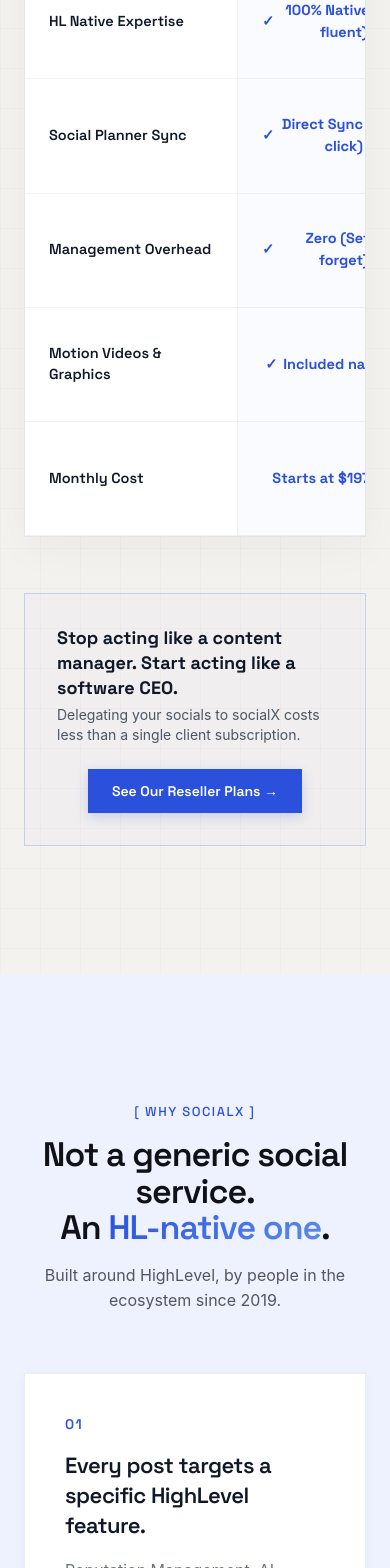
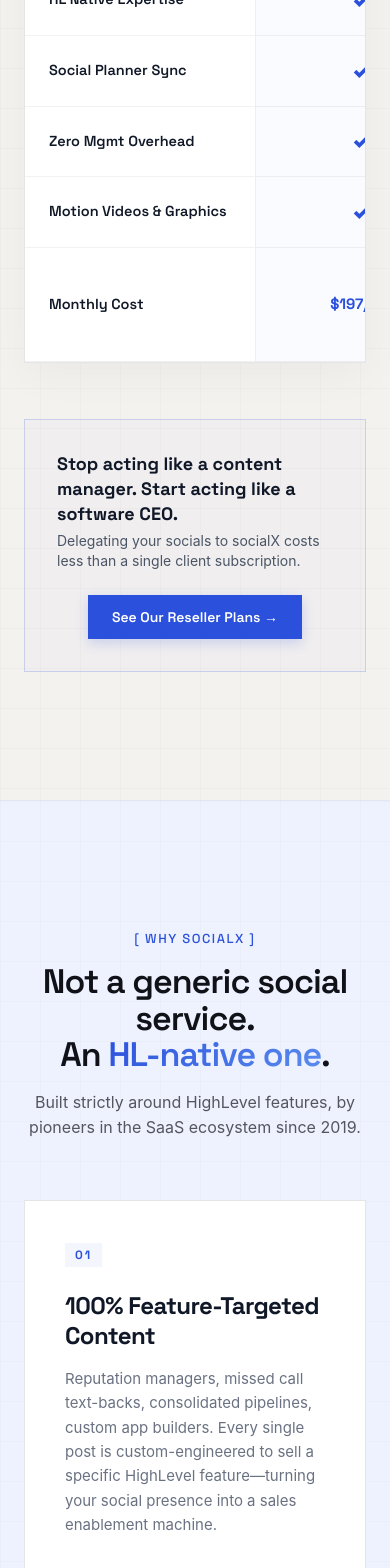
Before and after one commit to einfoengine/socialx, a Next.js app: page / in a window 390 px wide. Shown: the part 9400-10968 px from the top of the page. Built offline with nearby package versions, Linux system fonts and the light colour scheme; a web font is replaced by a local one.

Commit message:
Style improved

```diff
--- a/components/Comparison.tsx
+++ b/components/Comparison.tsx
@@ -5,45 +5,78 @@ import React from "react";
 const comparisonData = [
   {
     metric: "HL Native Expertise",
-    socialX: "100% Native (HL-fluent)",
-    agency: "No (Requires training)",
-    va: "Rare (Heavy training)",
-    fiverr: "No (Zero HL context)",
-    diy: "Depends on you"
+    socialX: true,
+    agency: false,
+    va: false,
+    fiverr: false,
+    diy: false
   },
   {
     metric: "Social Planner Sync",
-    socialX: "Direct Sync (One-click)",
-    agency: "No (Use external portals)",
-    va: "Requires manual login",
-    fiverr: "Deliver raw files only",
-    diy: "Manual scheduling"
+    socialX: true,
+    agency: false,
+    va: false,
+    fiverr: false,
+    diy: false
   },
   {
-    metric: "Management Overhead",
-    socialX: "Zero (Set & forget)",
-    agency: "Medium (Review calls)",
-    va: "High (Daily supervision)",
-    fiverr: "High (Back & forth files)",
-    diy: "Extreme (4-6 hrs/week)"
+    metric: "Zero Mgmt Overhead",
+    socialX: true,
+    agency: false,
+    va: false,
+    fiverr: false,
+    diy: false
   },
   {
     metric: "Motion Videos & Graphics",
-    socialX: "Included natively",
-    agency: "Extra charge ($$$)",
-    va: "Rare (Requires editor)",
-    fiverr: "Extra charge per asset",
-    diy: "Static Canva templates"
+    socialX: true,
+    agency: false,
+    va: false,
+    fiverr: false,
+    diy: false
   },
   {
     metric: "Monthly Cost",
-    socialX: "Starts at $197/mo",
-    agency: "$1,500 – $3,000/mo",
-    va: "$600 – $1,200/mo",
-    fiverr: "Variable ($200 - $500/mo)",
-    diy: "Free (Costs your time)"
+    isPrice: true,
+    socialX: "$197/mo",
+    agency: "$1,500+/mo",
+    va: "$600+/mo",
+    fiverr: "$200+/mo",
+    diy: "Free (Costs Time)"
   }
 ];
+
+function CellValue({
+  value,
+  isPrice,
+  isHighlighted
+}: {
+  value: any;
+  isPrice?: boolean;
+  isHighlighted?: boolean;
+}) {
+  if (isPrice) {
+    return (
+      <span className={isHighlighted ? "text-[#2B50DC] font-bold text-[15px] font-grotesk" : "text-gray-700 font-chillax text-[14.5px]"}>
+        {value}
+      </span>
+    );
+  }
+
+  if (value === true) {
+    return (
+      <div className="flex items-center justify-center">
+        <span className="text-[#2B50DC] font-black text-xl leading-none" title="Yes / Included">✓</span>
+      </div>
+    );
+  }
+
+  return (
+    <div className="flex items-center justify-center">
+      <span className="text-gray-300 font-bold text-base leading-none" title="No / Missing">✗</span>
+    </div>
+  );
+}
 
 export default function Comparison() {
   return (
@@ -78,16 +111,16 @@ export default function Comparison() {
                 <th className="p-6 font-grotesk text-xs uppercase tracking-wider font-bold text-white bg-[#2B50DC] text-center w-[220px]">
                   ✨ socialX (Done-for-you)
                 </th>
-                <th className="p-6 font-grotesk text-xs uppercase tracking-wider font-semibold text-gray-500 bg-gray-50/50">
+                <th className="p-6 font-grotesk text-xs uppercase tracking-wider font-semibold text-gray-500 bg-gray-50/50 text-center">
                   Generic SMM Agency
                 </th>
-                <th className="p-6 font-grotesk text-xs uppercase tracking-wider font-semibold text-gray-500 bg-gray-50/50">
+                <th className="p-6 font-grotesk text-xs uppercase tracking-wider font-semibold text-gray-500 bg-gray-50/50 text-center">
                   In-House VA (Upwork)
                 </th>
-                <th className="p-6 font-grotesk text-xs uppercase tracking-wider font-semibold text-gray-500 bg-gray-50/50">
+                <th className="p-6 font-grotesk text-xs uppercase tracking-wider font-semibold text-gray-500 bg-gray-50/50 text-center">
                   Fiverr Freelancers
                 </th>
-                <th className="p-6 font-grotesk text-xs uppercase tracking-wider font-semibold text-gray-500 bg-gray-50/50">
+                <th className="p-6 font-grotesk text-xs uppercase tracking-wider font-semibold text-gray-500 bg-gray-50/50 text-center">
                   DIY (Canva + AI)
                 </th>
               </tr>
@@ -101,31 +134,28 @@ export default function Comparison() {
                   </td>
 
                   {/* socialX Column (Highlighted Column) */}
-                  <td className="p-6 text-center font-grotesk font-bold text-[#2B50DC] bg-blue-50/40 border-x border-[#2B50DC]/20">
-                    <span className="flex items-center justify-center gap-1.5 text-blue-neon">
-                      {index !== 4 && <span>✓</span>}
-                      {row.socialX}
-                    </span>
+                  <td className="p-6 text-center bg-blue-50/40 border-x border-[#2B50DC]/20">
+                    <CellValue value={row.socialX} isPrice={row.isPrice} isHighlighted={true} />
                   </td>
 
                   {/* Generic Agency */}
-                  <td className="p-6 text-gray-600 font-chillax">
-                    {row.agency}
+                  <td className="p-6 text-center">
+                    <CellValue value={row.agency} isPrice={row.isPrice} />
                   </td>
 
                   {/* In-House VA */}
-                  <td className="p-6 text-gray-600 font-chillax">
-                    {row.va}
+                  <td className="p-6 text-center">
+                    <CellValue value={row.va} isPrice={row.isPrice} />
                   </td>
 
                   {/* Fiverr */}
-                  <td className="p-6 text-gray-600 font-chillax">
-                    {row.fiverr}
+                  <td className="p-6 text-center">
+                    <CellValue value={row.fiverr} isPrice={row.isPrice} />
                   </td>
 
                   {/* DIY */}
-                  <td className="p-6 text-gray-600 font-chillax">
-                    {row.diy}
+                  <td className="p-6 text-center">
+                    <CellValue value={row.diy} isPrice={row.isPrice} />
                   </td>
                 </tr>
               ))}
--- a/components/Guarantees.tsx
+++ b/components/Guarantees.tsx
@@ -1,69 +1,89 @@
+"use client";
+
+import React from "react";
+
 const stats = [
-  { num: "$0",   label: "Setup fee",             sub: "No onboarding charges." },
-  { num: "0",    label: "Long-term contracts",   sub: "Cancel or pause anytime." },
-  { num: "100%", label: "White-label ready",     sub: "Your brand. Your voice." },
+  {
+    num: "$0",
+    label: "Setup Fees",
+    sub: "No hidden onboarding charges. Pay only your plan price."
+  },
+  {
+    num: "0",
+    label: "Long-term Contracts",
+    sub: "Zero lock-ins. Cancel, pause, or scale your plan anytime."
+  },
+  {
+    num: "100%",
+    label: "White-Label Ready",
+    sub: "Delivered strictly in your brand voice and visual style."
+  },
 ];
 
 export default function Guarantees() {
   return (
-    <section id="gw-guarantees" className="py-32 md:py-40 relative overflow-hidden" style={{ background: "#000877" }}>
-      {/* Video background */}
+    <section id="gw-guarantees" className="py-32 md:py-40 bg-[#0a0a0f] relative overflow-hidden border-t border-b border-white/5">
+      {/* Subtle Black and White Background Video */}
       <video
         autoPlay
         muted
         loop
         playsInline
-        className="absolute inset-0 w-full h-full object-cover opacity-20"
+        className="absolute inset-0 w-full h-full object-cover opacity-[0.07] pointer-events-none z-0 filter grayscale"
       >
         <source src="/section-bg.mp4" type="video/mp4" />
       </video>
-      {/* Dark overlay to keep text readable */}
+
+      {/* Subtle Grid Background Pattern */}
       <div
-        className="absolute inset-0"
+        className="absolute inset-0 pointer-events-none z-0"
         style={{
-          background:
-            "linear-gradient(135deg, rgba(0,8,119,0.75) 0%, rgba(0,163,255,0.15) 100%)",
+          backgroundImage: 'linear-gradient(rgba(255,255,255,0.01) 1px, transparent 1px), linear-gradient(90deg, rgba(255,255,255,0.01) 1px, transparent 1px)',
+          backgroundSize: '40px 40px',
         }}
       />
-      {/* Glowing top edge */}
+
+      {/* Subtle bottom-centered spotlight */}
       <div
-        className="absolute top-0 left-0 right-0 h-px"
+        className="absolute bottom-0 left-1/2 -translate-x-1/2 w-[500px] h-[300px] pointer-events-none rounded-full filter blur-[120px] opacity-[0.04]"
         style={{
-          background:
-            "linear-gradient(90deg, transparent 0%, rgba(0,163,255,0.6) 50%, transparent 100%)",
-        }}
-      />
-      {/* Glowing bottom edge */}
-      <div
-        className="absolute bottom-0 left-0 right-0 h-px"
-        style={{
-          background:
-            "linear-gradient(90deg, transparent 0%, rgba(0,163,255,0.3) 50%, transparent 100%)",
+          background: "radial-gradient(circle, #2B50DC 0%, transparent 70%)"
         }}
       />
 
       <div className="max-w-7xl mx-auto px-6 lg:px-8 relative z-10">
-        <div className="grid sm:grid-cols-3 gap-6 max-w-3xl mx-auto text-center">
-          {stats.map((s) => (
+        {/* Consistent Section Header */}
+        <div className="text-center mb-16 md:mb-20">
+          <div className="section-eyebrow text-blue-sky/80">[ No-Risk Commitment ]</div>
+          <h2 className="section-title" style={{ color: "white" }}>
+            Grow with confidence.<br />
+            We remove <span className="gradient-text bg-clip-text text-transparent bg-linear-to-r from-blue-neon to-blue-sky">all the friction</span>.
+          </h2>
+          <p className="section-sub max-w-2xl mx-auto" style={{ color: "rgba(255,255,255,0.6)" }}>
+            No setup fees, no long-term contract lock-ins, and 100% white-label ready content. Simple, transparent partnerships built for software resellers.
+          </p>
+        </div>
+
+        {/* Stats Grid */}
+        <div className="grid sm:grid-cols-3 gap-0 border border-white/5 bg-black/40 backdrop-blur-md">
+          {stats.map((s, index) => (
             <div
               key={s.label}
-              className="rounded-2xl px-8 py-10 flex flex-col items-center"
-              style={{
-                background: "rgba(255,255,255,0.06)",
-                border: "1px solid rgba(255,255,255,0.12)",
-                backdropFilter: "blur(12px)",
-              }}
+              className={`p-8 md:p-12 flex flex-col items-center text-center transition-all duration-300 hover:bg-white/[0.02] ${
+                index !== 2 ? "border-b sm:border-b-0 sm:border-r border-white/5" : ""
+              }`}
             >
               <div
-                className="font-grotesk font-bold text-white mb-3 leading-none"
-                style={{ fontSize: "64px", letterSpacing: "-2px" }}
+                className="font-grotesk font-bold text-white mb-4 leading-none tracking-[-2px] text-5xl md:text-6xl"
               >
                 {s.num}
               </div>
-              <div className="font-grotesk text-[16px] font-semibold text-white/90 mb-1">
+              <div className="font-grotesk text-base font-semibold text-white mb-2 uppercase tracking-[0.5px]">
                 {s.label}
               </div>
-              <div className="font-grotesk text-sm text-white/55">{s.sub}</div>
+              <p className="font-chillax text-xs text-gray-500 leading-relaxed max-w-[240px]">
+                {s.sub}
+              </p>
             </div>
           ))}
         </div>
--- a/components/WhySocialX.tsx
+++ b/components/WhySocialX.tsx
@@ -1,58 +1,116 @@
+"use client";
+
+import React, { useState } from "react";
+
 const reasons = [
   {
     num: "01",
-    title: "Every post targets a specific HighLevel feature.",
-    body: "Reputation Management, AI Employee, Social Planner, Workflows — each post is built to showcase a real HL feature. Sales enablement disguised as social content.",
+    title: "100% Feature-Targeted Content",
+    body: "Reputation managers, missed call text-backs, consolidated pipelines, custom app builders. Every single post is custom-engineered to sell a specific HighLevel feature—turning your social presence into a sales enablement machine.",
   },
   {
     num: "02",
-    title: "The library refreshes when HighLevel ships.",
-    body: "When HL pushes an update, affected posts get rewritten. Other libraries go stale in months. Ours stays current week by week.",
+    title: "Direct Sync to Your Social Planner",
+    body: "Forget about zip files, Google Drive links, or manual uploads. Approved posts sync directly into your HighLevel Social Planner on autopilot, scheduling themselves exactly where you already run your business.",
   },
   {
     num: "03",
-    title: "Scheduled directly to your HL Social Planner.",
-    body: "No CSV exports, no third-party tools, no copy-paste. Approved posts go straight into your HL Social Planner exactly where you already operate.",
+    title: "Auto-Refreshes When HighLevel Ships",
+    body: "HighLevel moves at breakneck speed. When they launch a new UI or update features, we rewrite and refresh the affected templates instantly. Other libraries go stale in a month—ours remains current week by week.",
   },
   {
     num: "04",
-    title: "Built by operators who have served 800+ HL clients.",
-    body: "Same team behind GHL Explainer (2021), GHL Animation Studios (2022), GHL Video (2024). We don't need educating on HL. We know what resellers fight with every day.",
+    title: "HighLevel Ecosystem Pioneers",
+    body: "Built by the team behind GHL Explainer (2021), GHL Animation Studios (2022), and GHL Video (2024). We've served over 800+ HL agencies since 2019. We know exactly what CRM resellers fight with every day.",
   },
 ];
 
+function SpotlightCard({ r, i }: { r: typeof reasons[0]; i: number }) {
+  const [coords, setCoords] = useState({ x: 0, y: 0 });
+  const [isHovered, setIsHovered] = useState(false);
+
+  const handleMouseMove = (e: React.MouseEvent<HTMLDivElement>) => {
+    const rect = e.currentTarget.getBoundingClientRect();
+    setCoords({
+      x: e.clientX - rect.left,
+      y: e.clientY - rect.top,
+    });
+  };
+
+  return (
+    <div
+      className="relative overflow-hidden bg-white border border-black/10 p-10 animate-fade-up transition-all duration-500 hover:scale-[1.02] hover:border-[#2B50DC]/30 hover:shadow-[0_20px_40px_rgba(43,80,220,0.05)] select-none"
+      style={{ animationDelay: `${i * 0.1}s` }}
+      onMouseMove={handleMouseMove}
+      onMouseEnter={() => setIsHovered(true)}
+      onMouseLeave={() => setIsHovered(false)}
+    >
+      {/* Dynamic Cursor Spotlight Effect */}
+      <div
+        className="absolute inset-0 pointer-events-none transition-opacity duration-300 z-0"
+        style={{
+          opacity: isHovered ? 1 : 0,
+          background: `radial-gradient(350px circle at ${coords.x}px ${coords.y}px, rgba(43, 80, 220, 0.05), transparent 80%)`,
+        }}
+      />
+      {/* Subtle border shine glow using mouse coordinates */}
+      <div
+        className="absolute inset-0 pointer-events-none transition-opacity duration-300 z-[1] border border-[#2B50DC]/20"
+        style={{
+          opacity: isHovered ? 0.3 : 0,
+          maskImage: `radial-gradient(150px circle at ${coords.x}px ${coords.y}px, black, transparent)`,
+          WebkitMaskImage: `radial-gradient(150px circle at ${coords.x}px ${coords.y}px, black, transparent)`,
+        }}
+      />
+
+      <div className="relative z-10">
+        <span className="font-grotesk text-xs font-bold uppercase tracking-[2px] text-blue-neon bg-[#2B50DC]/5 px-2.5 py-1 mb-6 inline-block">
+          {r.num}
+        </span>
+        <h3 className="font-grotesk text-2xl font-bold leading-tight tracking-[-0.6px] mb-4 text-gray-900">
+          {r.title}
+        </h3>
+        <p className="text-gray-500 text-[15px] leading-relaxed font-chillax">
+          {r.body}
+        </p>
+      </div>
+    </div>
+  );
+}
+
 export default function WhySocialX() {
   return (
-    <section
-      id="gw-why-socialx"
-      className="py-32 md:py-40"
-      style={{ background: "#EEF2FF" }}
-    >
-      <div className="max-w-7xl mx-auto px-6 lg:px-8">
-        <div className="section-eyebrow">[ Why socialX ]</div>
-        <h2 className="section-title">
+    <section id="gw-why-socialx" className="py-32 md:py-40 bg-[#EEF2FF] relative overflow-hidden border-t border-black/5">
+      {/* Interactive Grid Background */}
+      <div
+        className="absolute inset-0 pointer-events-none z-0"
+        style={{
+          backgroundImage: 'linear-gradient(rgba(0,0,0,0.015) 1px, transparent 1px), linear-gradient(90deg, rgba(0,0,0,0.015) 1px, transparent 1px)',
+          backgroundSize: '40px 40px',
+        }}
+      />
+
+      {/* Ambient Blue Core Glow */}
+      <div
+        className="absolute top-1/2 left-1/2 -translate-x-1/2 -translate-y-1/2 w-[600px] h-[600px] pointer-events-none rounded-full filter blur-[150px] opacity-[0.03]"
+        style={{
+          background: "radial-gradient(circle, #2B50DC 0%, transparent 70%)"
+        }}
+      />
+
+      <div className="max-w-7xl mx-auto px-6 lg:px-8 relative z-10">
+        <div className="section-eyebrow text-blue-neon/80">[ Why socialX ]</div>
+        <h2 className="section-title text-gray-900">
           Not a generic social service.<br />
-          An <span className="gradient-text">HL-native one</span>.
+          An <span className="gradient-text bg-clip-text text-transparent bg-linear-to-r from-blue-neon to-blue-sky">HL-native one</span>.
         </h2>
-        <p className="section-sub mb-20">
-          Built around HighLevel, by people in the ecosystem since 2019.
+        <p className="section-sub mb-20 text-gray-600">
+          Built strictly around HighLevel features, by pioneers in the SaaS ecosystem since 2019.
         </p>
 
         <div className="grid sm:grid-cols-2 gap-6">
           {reasons.map((r, i) => (
-            <div
-              key={r.num}
-              className="card-sky rounded-none p-10 animate-fade-up"
-              style={{ animationDelay: `${i * 0.1}s` }}
-            >
-              <div className="font-grotesk text-sm font-semibold text-blue-neon tracking-widest mb-4">
-                {r.num}
-              </div>
-              <h3 className="font-grotesk text-[22px] font-semibold leading-snug tracking-[-0.5px] mb-4 text-gray-900">
-                {r.title}
-              </h3>
-              <p className="text-gray-500 text-base leading-relaxed">{r.body}</p>
-            </div>
+            <SpotlightCard key={r.num} r={r} i={i} />
           ))}
         </div>
       </div>
```
